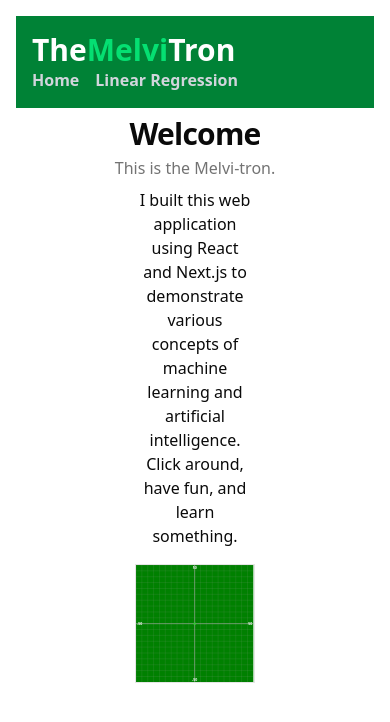
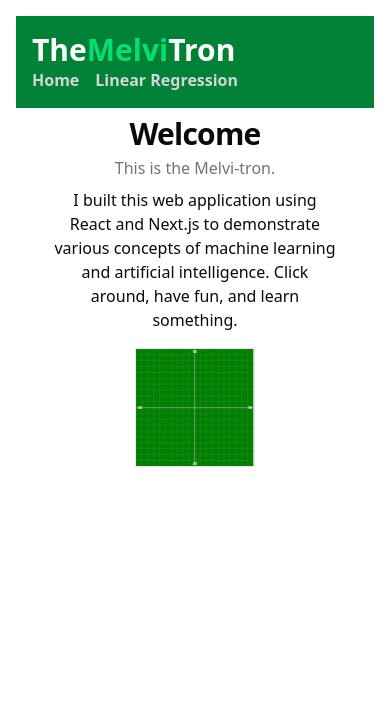
Before and after one commit to mrmelville3/TheMelvilTron, a Next.js app: page / in a window 390 px wide. Shown: the top 722 px of the page. Built offline with nearby package versions, Linux system fonts and the light colour scheme.

Commit message:
fixed width of <p> on home page for mobile.

```diff
--- a/app/page.tsx
+++ b/app/page.tsx
@@ -8,7 +8,7 @@ export default function Home() {
     return (
     <div>
       <PageHeading title="Welcome" description="This is the Melvi-tron." />
-      <p className="text-center mx-auto w-1/3">I built this web application using React and Next.js to demonstrate various concepts of machine learning and artificial intelligence. Click around, have fun, and learn something.</p>
+      <p className="text-center mx-auto px-9 lg:w-1/2">I built this web application using React and Next.js to demonstrate various concepts of machine learning and artificial intelligence. Click around, have fun, and learn something.</p>
       <div className="sm:w-1/5 w-1/3 mx-auto my-4">
         <MyGraph2 xMin={-50} xMax={50} yMin={-50} yMax={50} graphDataSets={[]} uid='1' />
       </div>
```
